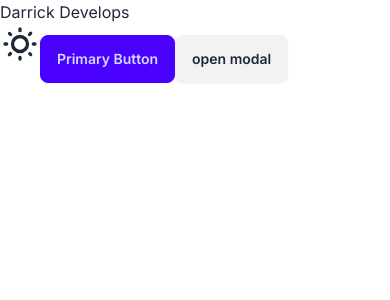
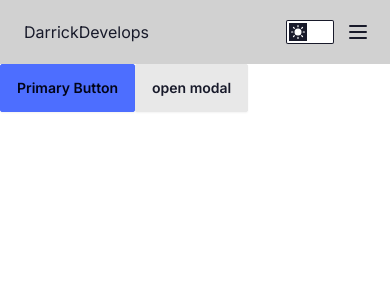
Before and after one commit to DarrickFauvel/darrickdevelops-www-next-daisyui, a Next.js app: page / in a window 390 px wide. Shown: the top 300 px of the page. Built offline with nearby package versions, Linux system fonts and the light colour scheme.

Commit message:
Create components

```diff
--- a/app/layout.tsx
+++ b/app/layout.tsx
@@ -1,6 +1,7 @@
 import type { Metadata } from "next"
 import { Inter } from "next/font/google"
 import "./globals.css"
+import Header from "@/components/Header"
 
 const inter = Inter({ subsets: ["latin"] })
 
@@ -15,8 +16,11 @@ export default function RootLayout({
   children: React.ReactNode
 }>) {
   return (
-    <html lang="en" data-theme="light">
-      <body className={inter.className}>{children}</body>
+    <html lang="en" data-theme="corporate" suppressHydrationWarning>
+      <body className={inter.className}>
+        <Header />
+        {children}
+      </body>
     </html>
   )
 }
--- a/app/page.tsx
+++ b/app/page.tsx
@@ -5,10 +5,6 @@ import ThemeController from "@/components/ThemeController"
 export default function Home() {
   return (
     <main className="">
-      <h1>Darrick Develops</h1>
-
-      <ThemeController />
-
       <PrimaryButton>Primary Button</PrimaryButton>
 
       <Modal />
--- /dev/null
+++ b/components/Drawer/index.tsx
@@ -0,0 +1,72 @@
+import ThemeController from "../ThemeController"
+
+export default function Drawer() {
+  return (
+    <div className="drawer drawer-end">
+      <input id="my-drawer-3" type="checkbox" className="drawer-toggle" />
+
+      <div className="drawer-content flex flex-col">
+        {/* Navbar */}
+        <div className="w-full navbar bg-base-300">
+          <div className="flex-1 px-2 mx-2">
+            <a className="link link-hover">DarrickDevelops</a>
+          </div>
+
+          <div className="flex-none hidden lg:block">
+            <ul className="menu menu-horizontal">
+              {/* Navbar menu content here */}
+              <li>
+                <a>Navbar Item 1</a>
+              </li>
+              <li>
+                <a>Navbar Item 2</a>
+              </li>
+            </ul>
+          </div>
+
+          <ThemeController />
+
+          <div className="flex-none lg:hidden">
+            <label
+              htmlFor="my-drawer-3"
+              aria-label="open sidebar"
+              className="btn btn-square btn-ghost">
+              <svg
+                xmlns="http://www.w3.org/2000/svg"
+                fill="none"
+                viewBox="0 0 24 24"
+                className="inline-block w-6 h-6 stroke-current">
+                <path
+                  strokeLinecap="round"
+                  strokeLinejoin="round"
+                  strokeWidth="2"
+                  d="M4 6h16M4 12h16M4 18h16"></path>
+              </svg>
+            </label>
+          </div>
+        </div>
+        {/* Page content here */}
+        {/* Content */}
+      </div>
+
+      <div className="drawer-side">
+        <label
+          htmlFor="my-drawer-3"
+          aria-label="close sidebar"
+          className="drawer-overlay"></label>
+        <ul className="menu p-4 w-80 min-h-full bg-base-200">
+          {/* Sidebar content here */}
+          <li>
+            <a>Portfolio</a>
+          </li>
+          <li>
+            <a>About</a>
+          </li>
+          <li>
+            <a>Contact</a>
+          </li>
+        </ul>
+      </div>
+    </div>
+  )
+}
--- /dev/null
+++ b/components/Header/index.tsx
@@ -0,0 +1,10 @@
+import Drawer from "../Drawer"
+import Navbar from "../Navbar"
+
+export default function Header() {
+  return (
+    <header>
+      <Drawer />
+    </header>
+  )
+}
--- a/components/Modal/index.tsx
+++ b/components/Modal/index.tsx
@@ -6,7 +6,7 @@ export default function Modal() {
       {/* Open the modal using document.getElementById('ID').showModal() method */}
       <button
         className="btn"
-        onClick={() => document.getElementById("my_modal_1").showModal()}>
+        onClick={() => document.getElementById("my_modal_1")?.showModal()}>
         open modal
       </button>
       <dialog id="my_modal_1" className="modal">
--- /dev/null
+++ b/components/Navbar/index.tsx
@@ -0,0 +1,25 @@
+export default function Navbar() {
+  return (
+    <div className="navbar bg-base-100">
+      <div className="flex-1">
+        <a className="btn btn-ghost text-xl">DarrickDevelops</a>
+      </div>
+
+      <div className="flex-none">
+        <button className="btn btn-square btn-ghost">
+          <svg
+            xmlns="http://www.w3.org/2000/svg"
+            fill="none"
+            viewBox="0 0 24 24"
+            className="inline-block w-5 h-5 stroke-current">
+            <path
+              strokeLinecap="round"
+              strokeLinejoin="round"
+              strokeWidth="2"
+              d="M4 6h16M4 12h16M4 18h16"></path>
+          </svg>
+        </button>
+      </div>
+    </div>
+  )
+}
--- a/components/ThemeController/index.tsx
+++ b/components/ThemeController/index.tsx
@@ -1,23 +1,63 @@
+"use client"
+import { useEffect, useState } from "react"
+
 export default function ThemeController() {
+  const [isDark, setIsDark] = useState(
+    isLocalStorageAvailable() && JSON.parse(localStorage.getItem("isDark"))
+  )
+
+  function isLocalStorageAvailable() {
+    // only client browser has access to window.localStorage
+    if (typeof window !== "undefined") {
+      console.log("we are running on the client")
+      return true
+    } else {
+      console.log("we are running on the server")
+      return false
+    }
+  }
+
+  useEffect(() => {
+    if (isLocalStorageAvailable()) {
+      localStorage.setItem("isDark", JSON.stringify(isDark))
+    }
+  }, [isDark])
+
   return (
-    <label className="swap swap-rotate">
-      {/* this hidden checkbox controls the state */}
-      <input type="checkbox" className="theme-controller" value="dark" />
-
-      {/* sun icon */}
+    <label className="cursor-pointer grid place-items-center">
+      <input
+        type="checkbox"
+        value="business"
+        checked={isDark}
+        onChange={() => setIsDark(!isDark)}
+        className="toggle theme-controller bg-base-content row-start-1 col-start-1 col-span-2"
+      />
       <svg
-        className="swap-off fill-current w-10 h-10"
+        className="col-start-1 row-start-1 stroke-base-100 fill-base-100"
         xmlns="http://www.w3.org/2000/svg"
-        viewBox="0 0 24 24">
-        <path d="M5.64,17l-.71.71a1,1,0,0,0,0,1.41,1,1,0,0,0,1.41,0l.71-.71A1,1,0,0,0,5.64,17ZM5,12a1,1,0,0,0-1-1H3a1,1,0,0,0,0,2H4A1,1,0,0,0,5,12Zm7-7a1,1,0,0,0,1-1V3a1,1,0,0,0-2,0V4A1,1,0,0,0,12,5ZM5.64,7.05a1,1,0,0,0,.7.29,1,1,0,0,0,.71-.29,1,1,0,0,0,0-1.41l-.71-.71A1,1,0,0,0,4.93,6.34Zm12,.29a1,1,0,0,0,.7-.29l.71-.71a1,1,0,1,0-1.41-1.41L17,5.64a1,1,0,0,0,0,1.41A1,1,0,0,0,17.66,7.34ZM21,11H20a1,1,0,0,0,0,2h1a1,1,0,0,0,0-2Zm-9,8a1,1,0,0,0-1,1v1a1,1,0,0,0,2,0V20A1,1,0,0,0,12,19ZM18.36,17A1,1,0,0,0,17,18.36l.71.71a1,1,0,0,0,1.41,0,1,1,0,0,0,0-1.41ZM12,6.5A5.5,5.5,0,1,0,17.5,12,5.51,5.51,0,0,0,12,6.5Zm0,9A3.5,3.5,0,1,1,15.5,12,3.5,3.5,0,0,1,12,15.5Z" />
+        width="14"
+        height="14"
+        viewBox="0 0 24 24"
+        fill="none"
+        stroke="currentColor"
+        strokeWidth="2"
+        strokeLinecap="round"
+        strokeLinejoin="round">
+        <circle cx="12" cy="12" r="5" />
+        <path d="M12 1v2M12 21v2M4.2 4.2l1.4 1.4M18.4 18.4l1.4 1.4M1 12h2M21 12h2M4.2 19.8l1.4-1.4M18.4 5.6l1.4-1.4" />
       </svg>
-
-      {/* moon icon */}
       <svg
-        className="swap-on fill-current w-10 h-10"
+        className="col-start-2 row-start-1 stroke-base-100 fill-base-100"
         xmlns="http://www.w3.org/2000/svg"
-        viewBox="0 0 24 24">
-        <path d="M21.64,13a1,1,0,0,0-1.05-.14,8.05,8.05,0,0,1-3.37.73A8.15,8.15,0,0,1,9.08,5.49a8.59,8.59,0,0,1,.25-2A1,1,0,0,0,8,2.36,10.14,10.14,0,1,0,22,14.05,1,1,0,0,0,21.64,13Zm-9.5,6.69A8.14,8.14,0,0,1,7.08,5.22v.27A10.15,10.15,0,0,0,17.22,15.63a9.79,9.79,0,0,0,2.1-.22A8.11,8.11,0,0,1,12.14,19.73Z" />
+        width="14"
+        height="14"
+        viewBox="0 0 24 24"
+        fill="none"
+        stroke="currentColor"
+        strokeWidth="2"
+        strokeLinecap="round"
+        strokeLinejoin="round">
+        <path d="M21 12.79A9 9 0 1 1 11.21 3 7 7 0 0 0 21 12.79z"></path>
       </svg>
     </label>
   )
--- a/tailwind.config.ts
+++ b/tailwind.config.ts
@@ -18,7 +18,7 @@ const config: Config = {
     },
   },
   daisyui: {
-    themes: ["light", "dark"],
+    themes: ["light", "dark", "corporate", "business", "synthwave"],
   },
   plugins: [daisyui],
 }
```
